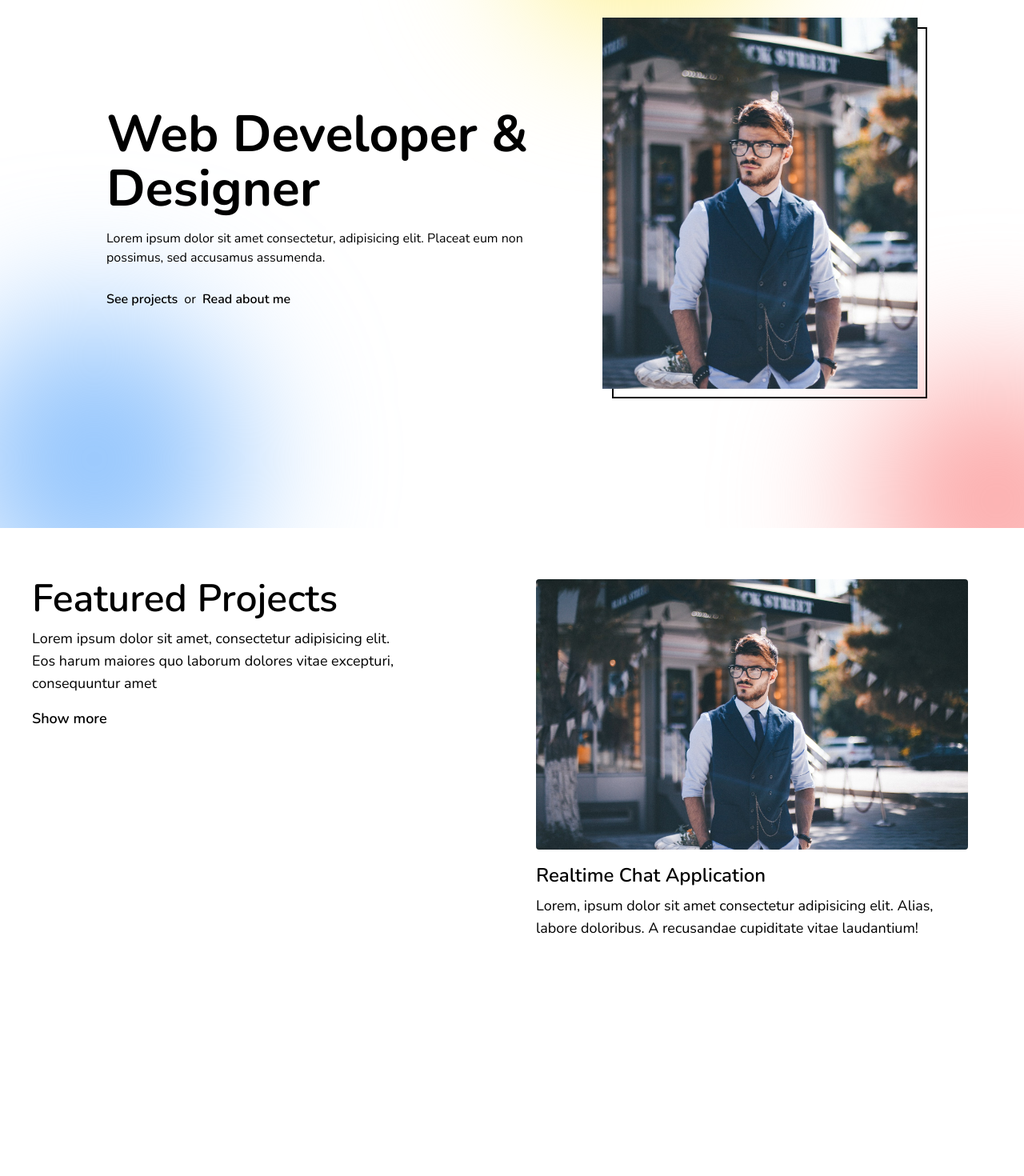
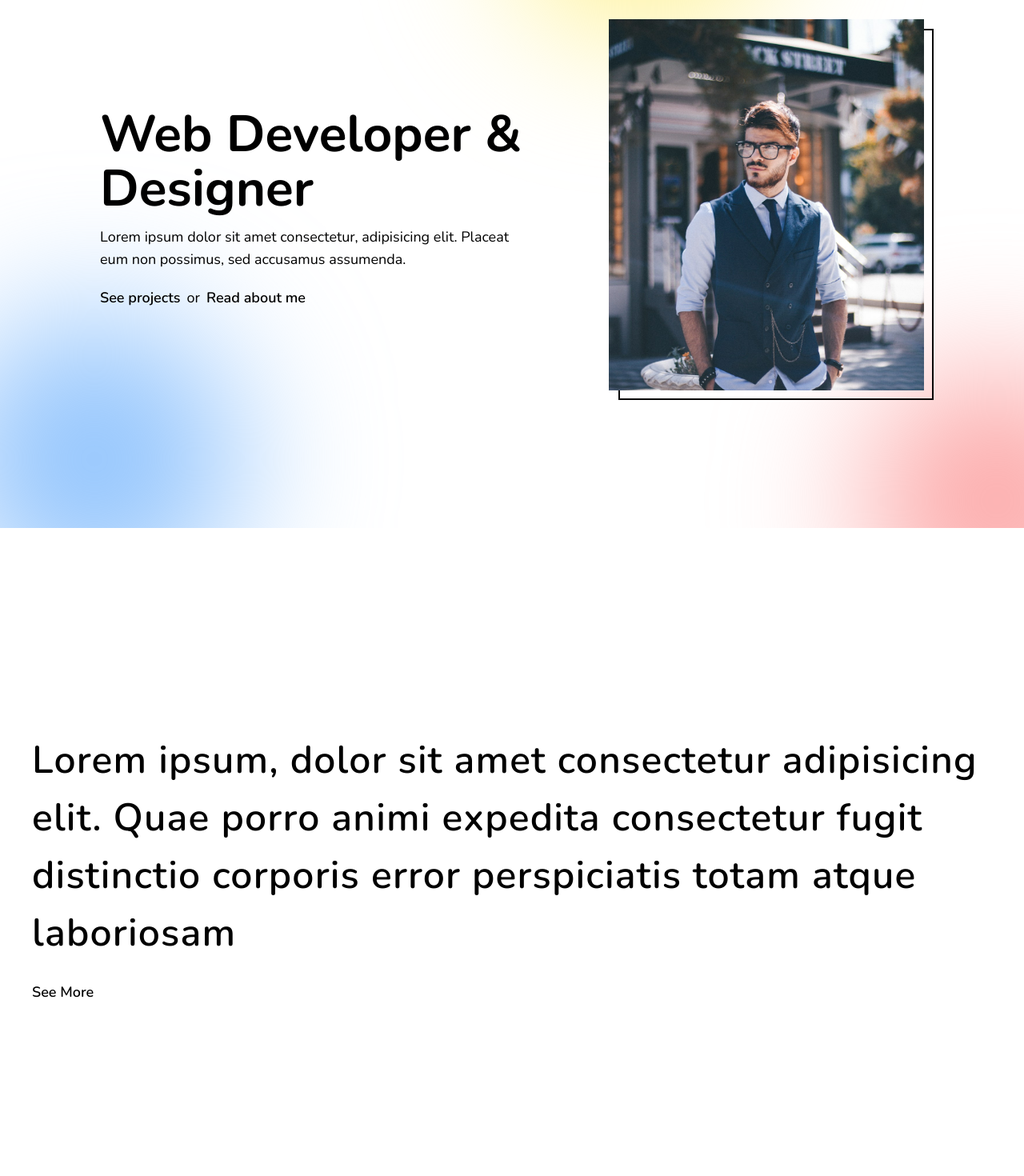
Before and after one commit to BimaPn/portfolio, a Next.js app: page / in a window 1280 px wide. Shown: the part 140-1610 px from the top of the page at 80% size. Built offline with nearby package versions, Linux system fonts and the light colour scheme.

Commit message:
Add footer design prototype.

```diff
--- a/app/page.tsx
+++ b/app/page.tsx
@@ -1,3 +1,5 @@
+import About from "@/components/About"
+import Footer from "@/components/Footer"
 import Hero from "@/components/Hero"
 import Projects from "@/components/Projects"
 import { HiOutlineMenu } from "react-icons/hi"
@@ -19,8 +21,12 @@ const Home = () => {
 
       <main>
         <Hero />
-        <Projects />
+        <div className="flex flex-col gap-6 pt-6 rounded-t-xl bg-white relative z-[100]">
+          <About />
+          <Projects />
+        </div>
       </main>
+      <Footer />
     </>
   )
 }
--- /dev/null
+++ b/components/About.tsx
@@ -0,0 +1,16 @@
+import Link from "next/link"
+
+const About = () => {
+  return (
+    <section className="boxWidth min-h-screen flex justify-center items-center">
+      <div className="flex flex-col gap-6">
+        <span className="font-semibold text-[48px] tracking-wide leading-[72px]">
+        Lorem ipsum, dolor sit amet consectetur adipisicing elit. Quae porro animi expedita consectetur fugit distinctio corporis error perspiciatis totam atque laboriosam
+        </span>
+        <Link href={`/about`} className="font-semibold text-lg">See More</Link>
+      </div>
+    </section>
+  )
+}
+
+export default About
--- /dev/null
+++ b/components/Footer.tsx
@@ -0,0 +1,36 @@
+import { socialMedia } from "@/constants/list"
+import Link from "next/link"
+
+const Footer = () => {
+  return (
+    <footer className="boxWidth pb-3 pt-6 mt-12">
+      <div className="flexBetween mb-16">
+        <div className="basis-1/2 flex flex-col gap-3">
+          <span className="font-semibold text-2xl">Wanna make project together ?</span>
+          <Link href={`/contact`} className="w-fit text-lg font-semibold border-b-[2px] border-black">Contact Me</Link>
+        </div>
+        <div className="basis-1/3 flex flex-col gap-2">
+          <span className="font-semibold text-lg">Follow Me On : </span>
+          <ul className="flex items-center gap-5">
+            {socialMedia.map((item, i) => (
+              <li key={i}>
+                <Link
+                href={item.link}
+                className={`${i == 0 ? "text-[39px]":"text-[42px]"}`}>{item.icon}</Link>
+              </li>
+            ))}
+          </ul>
+        </div>
+      </div>
+
+      <div className="flexCenter">
+        <span className="font-semibold">
+          copyright © 2024 Bima Pn. All rights reserved
+        </span>
+      </div>
+
+    </footer>
+  )
+}
+
+export default Footer
--- a/components/Hero.tsx
+++ b/components/Hero.tsx
@@ -3,7 +3,7 @@ import Link from "next/link"
 
 const Hero = () => {
   return (
-    <section className="boxWidth h-screen relative overflow-hidden">
+    <section className="boxWidth h-screen relative overflow-x-hidden overflow-y-clip">
       <div
       className="absolute -bottom-24 blur-[90px] -left-16 w-[364px] aspect-square rounded-full bg-blue-300 z-0"/>
       <div
@@ -11,22 +11,22 @@ const Hero = () => {
       <div
       className="absolute -bottom-32 blur-[90px] -right-32 w-[324px] aspect-square rounded-full bg-red-300 z-0"/>
 
-      <div className="w-full h-full flexCenter gap-20 relative z-[1]">
-        <div className="basis-[45%] flex flex-col gap-4">
+      <div className="w-full h-full flexCenter gap-24 relative z-[1]">
+        <div className="basis-[45%] flex flex-col gap-3 text-lg">
           <h1 className="font-bold text-[64px] flex flex-col leading-[68px]">
             <span>Web Developer &</span>
             <span>Designer</span>
           </h1>
           <span>Lorem ipsum dolor sit amet consectetur, adipisicing elit. Placeat eum non possimus, sed accusamus assumenda.
           </span>
-          <div className="flex items-center gap-2 mt-3">
+          <div className="flex items-center gap-2 mt-2">
             <Link href={`/hahah`} className="font-semibold">See projects</Link>
             <span>or</span>
             <Link href={`/hahah`} className="font-semibold">Read about me</Link>
           </div>
         </div>
         <div>
-          <div className="w-[394px] aspect-[3.4/4] relative mb-3">
+          <div className="w-[394px] aspect-[3.4/4] relative mb-2">
             <Image src={`/person.jpg`} alt="profile picture" fill className="object-cover z-[2]" />
             <div className="absolute -bottom-3 left-3 w-full h-full border-[2.5px] border-black z-0"/>
           </div>
--- a/components/Projects.tsx
+++ b/components/Projects.tsx
@@ -38,7 +38,7 @@ const Projects = () => {
         </div>
 
 
-        <div className="w-[90%] h-screen flex flex-col gap-4">
+        <div className="w-[90%] flex flex-col gap-4">
           <div className="w-full aspect-[16/10] relative">
             <Image src={`/person.jpg`} alt="project" fill className="object-cover rounded" />
           </div>
--- /dev/null
+++ b/constants/list.tsx
@@ -0,0 +1,20 @@
+import { FaFacebook, FaInstagramSquare, FaLinkedin,FaGithub } from "react-icons/fa"
+
+export const socialMedia = [
+  {
+    icon: <FaFacebook />,
+    link: "https://facebook.com"
+  },
+  {
+    icon: <FaInstagramSquare />,
+    link: "https://instagram.com"
+  },
+  {
+    icon: <FaLinkedin />,
+    link: "https://linkedin.com"
+  },
+  {
+    icon: <FaGithub />,
+    link: "https://github.com"
+  },
+]
```
